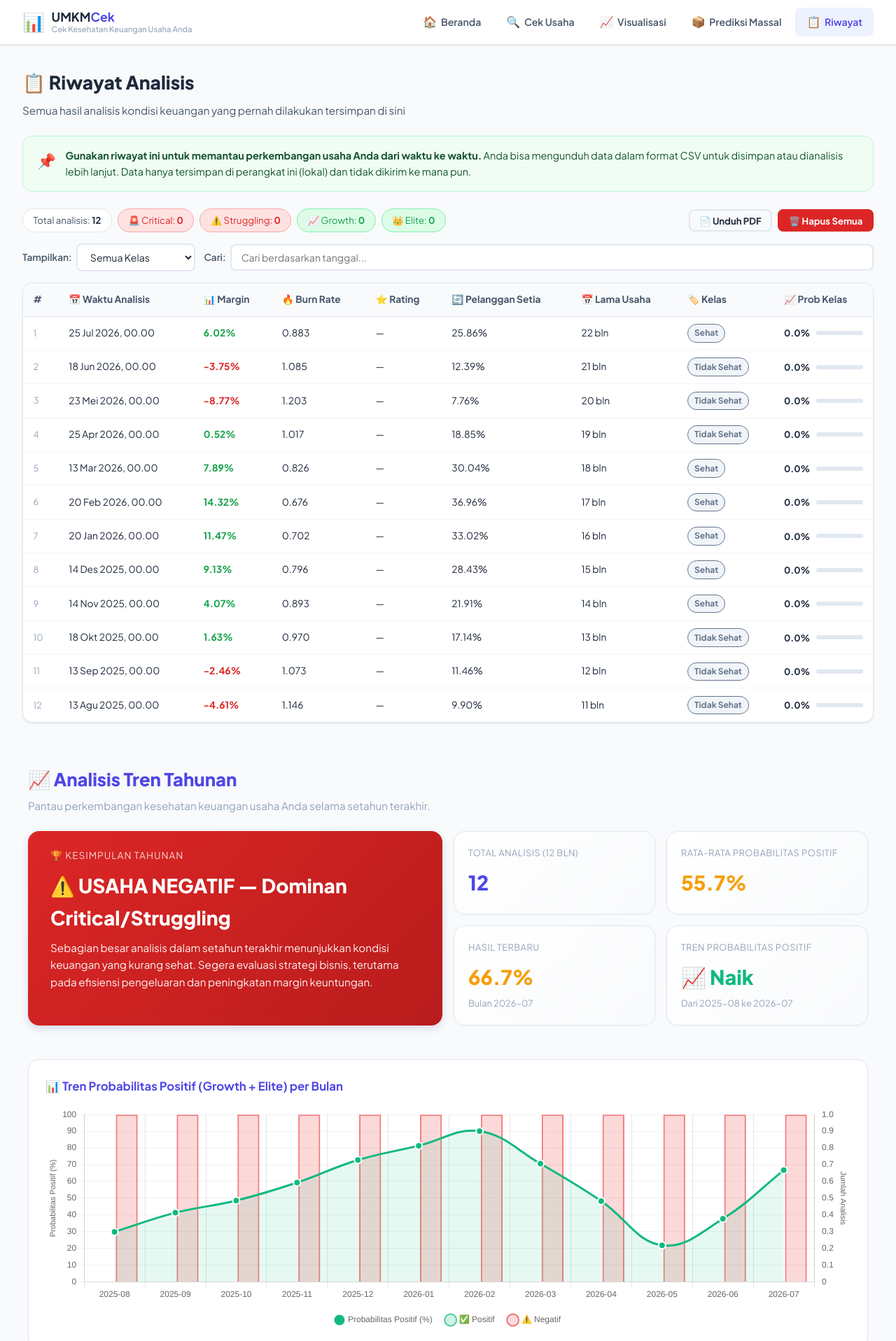
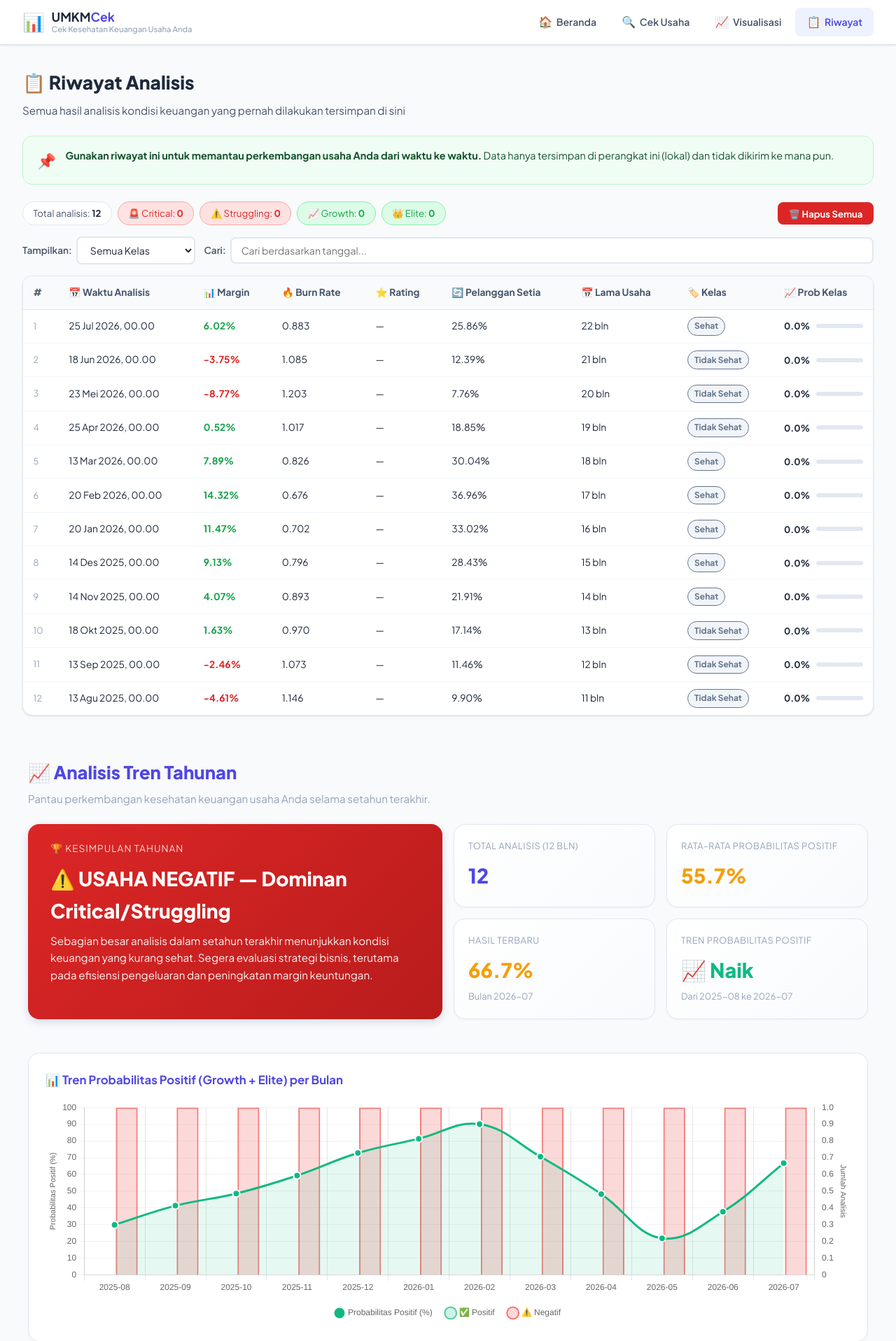
Before and after one commit to kianlabs/umkm-finance-classifier, a Flask app: page /riwayat in a window 1280 px wide. Shown: the top 1917 px of the page at 70% size. Run offline with Flask 3, Linux system fonts and the light colour scheme.

Commit message:
refactor: hapus fitur di luar laporan skripsi (Prediksi Massal & Export PDF)
- Hapus route /batch, endpoint /api/predict/batch, dan link nav Prediksi Massal
- Hapus tombol + fungsi export PDF di Riwayat (riwayat kini: tampil, cari, filter, tren — sesuai Bab 4.10 naskah)
- README root & inner disesuaikan: galeri 3 screenshot, tanpa batch/PDF
- Model, data, dan metrik tidak berubah (50 tests passed, /api/predict tetap Growth 0,9976 untuk sampel naskah)

```diff
--- a/umkm-financial-classifier/app.py
+++ b/umkm-financial-classifier/app.py
@@ -282,140 +282,6 @@
     })
 
 
-# ── Halaman Prediksi Batch ────────────────────────────────────────────────────
-
-@app.route("/batch")
-def batch():
-    """Halaman upload CSV untuk prediksi massal."""
-    return render_template("batch.html")
-
-
-@app.route("/api/predict/batch", methods=["POST"])
-def api_predict_batch():
-    """
-    Terima file CSV, validasi kolom, prediksi massal, kembalikan JSON.
-    """
-    import io
-    import pandas as pd
-
-    if "file" not in request.files:
-        return jsonify({"success": False, "error": "Tidak ada file yang diupload."}), 400
-
-    file = request.files["file"]
-    if file.filename == "":
-        return jsonify({"success": False, "error": "Nama file kosong."}), 400
-
-    if not file.filename.lower().endswith(".csv"):
-        return jsonify({"success": False, "error": "Format file harus .csv."}), 400
-
-    try:
-        df = pd.read_csv(io.StringIO(file.stream.read().decode("utf-8-sig")))
-    except Exception as e:
-        return jsonify({"success": False, "error": f"Gagal membaca CSV: {str(e)}"}), 400
-
-    # Raw rename (sama seperti load_dataset di preprocessing.py) — 5 fitur SBS
-    COL_RAW_MAP_BATCH = {
-        "Net_Profit_Margin":      "Net_Profit_Margin (%)",
-        "Burn_Rate_Ratio":        "Burn_Rate_Ratio",
-        "Avg_Historical_Rating":  "Avg_Historical_Rating",
-        "Business_Tenure_Months": "Business_Tenure_Months",
-        "Repeat_Order_Rate":      "Repeat_Order_Rate (%)",
-    }
-    rename_map = {v: k for k, v in COL_RAW_MAP_BATCH.items() if v in df.columns}
-    if rename_map:
-        df = df.rename(columns=rename_map)
-
-    # Validasi kolom
-    from src.preprocessing import validate_csv_columns, FITUR_TERPILIH, BATAS_VALIDASI
-    is_valid, missing = validate_csv_columns(df)
-    if not is_valid:
-        return jsonify({
-            "success": False,
-            "error": f"Kolom tidak lengkap. Kolom yang dibutuhkan: {', '.join(FITUR_TERPILIH)}. "
-                     f"Missing: {', '.join(missing)}"
-        }), 400
-
-    # Validasi nilai per baris (bersihkan baris invalid)
-    valid_rows = []
-    error_rows = []
-    for idx, row in df.iterrows():
-        data = {col: row[col] for col in FITUR_TERPILIH}
-        valid, errs = validate_input(data)
-        if valid:
-            valid_rows.append(idx)
-        else:
-            error_rows.append({"baris": int(idx) + 2, "errors": errs})
-
-    if len(valid_rows) == 0:
-        return jsonify({
-            "success": False,
-            "error": "Tidak ada baris dengan data valid untuk diprediksi.",
-            "error_rows": error_rows
-        }), 400
-
-    try:
-        pipeline = get_pipeline()
-        from src.model import predict_dataframe, generate_rekomendasi
-        import numpy as np
-        df_valid = df.loc[valid_rows].copy()
-        hasil = predict_dataframe(pipeline, df_valid)
-
-        # Tambah rekomendasi per baris (proba mengikuti urutan KELAS)
-        hasil["Rekomendasi"] = hasil.apply(
-            lambda r: generate_rekomendasi(
-                int(r["Prediksi_Label"]),
-                np.array([r[f"Prob_{k}"] for k in KELAS])),
-            axis=1
-        )
-
-        # Simpan ke riwayat
-        for idx, row in hasil.iterrows():
-            input_data = {col: row[col] for col in FITUR_TERPILIH}
-            output_data = {
-                "label": int(row["Prediksi_Label"]),
-                "label_teks": row["Prediksi_Teks"],
-                "probabilitas": {k: row[f"Prob_{k}"] for k in KELAS},
-                "prob_max": row["Prob_Max"],
-                "rekomendasi": row["Rekomendasi"],
-            }
-            append_history(input_data, output_data)
-
-        # Hasil sebagai list of dict
-        predictions = []
-        for _, row in hasil.iterrows():
-            predictions.append({
-                **{col: (
-                    float(row[col]) if isinstance(row[col], (int, float))
-                    else str(row[col])
-                ) for col in FITUR_TERPILIH},
-                "label": int(row["Prediksi_Label"]),
-                "label_teks": row["Prediksi_Teks"],
-                "probabilitas": {k: round(float(row[f"Prob_{k}"]), 4) for k in KELAS},
-                "prob_max": round(float(row["Prob_Max"]), 4),
-                "rekomendasi": row["Rekomendasi"],
-            })
-
-        # Statistik per kelas
-        per_kelas = {k: sum(1 for p in predictions if p["label_teks"] == k) for k in KELAS}
-
-        return jsonify({
-            "success": True,
-            "total": len(predictions),
-            "per_kelas": per_kelas,
-            "total_critical": per_kelas["Critical"],
-            "total_elite": per_kelas["Elite"],
-            "total_growth": per_kelas["Growth"],
-            "total_struggling": per_kelas["Struggling"],
-            "total_invalid": len(error_rows),
-            "error_rows": error_rows,
-            "predictions": predictions,
-        })
-
-    except Exception as e:
-        app.logger.error(traceback.format_exc())
-        return jsonify({"success": False, "error": f"Kesalahan saat prediksi: {str(e)}"}), 500
-
-
 # ── Error Handlers ───────────────────────────────────────────────────────────
 
 @app.errorhandler(404)
--- a/umkm-financial-classifier/static/js/riwayat.js
+++ b/umkm-financial-classifier/static/js/riwayat.js
@@ -1,5 +1,5 @@
 /**
- * riwayat.js — Riwayat prediksi dengan stat pills, filter, export, pagination
+ * riwayat.js — Riwayat prediksi dengan stat pills, filter, pagination
  */
 
 let allHistory  = [];
@@ -146,43 +146,6 @@
   });
 }
 
-/* ── Export PDF ──────────────────────────────────────────────────────────── */
-
-function exportPDF() {
-  const data = getFiltered();
-  if (!data.length) { alert("Tidak ada data untuk diekspor."); return; }
-
-  // Buka window baru untuk print
-  const printWindow = window.open('', '_blank');
-
-  const rows = data.map((item, idx) => {
-    const i = item.input || {}; const o = item.output || {};
-    const prob = o.prob_max != null ? (o.prob_max * 100).toFixed(1) + "%" : "-";
-    const warna = WARNA_KELAS_R[o.label_teks] || "#1e293b";
-    return `
-      <tr>
-        <td>${idx + 1}</td>
-        <td>${formatTs(item.timestamp)}</td>
-        <td>${i.Net_Profit_Margin != null ? i.Net_Profit_Margin + "%" : "-"}</td>
-        <td>${i.Burn_Rate_Ratio ?? "-"}</td>
-        <td>${i.Avg_Historical_Rating ?? "-"}</td>
-        <td>${i.Repeat_Order_Rate != null ? i.Repeat_Order_Rate + "%" : "-"}</td>
-        <td>${i.Business_Tenure_Months ?? "-"}</td>
-        <td style="color:${warna};font-weight:bold">${o.label_teks || "-"}</td>
-        <td>${prob}</td>
-      </tr>
-    `;
-  }).join("");
-
-  const total = data.length;
-  const count = k => data.filter(d => d.output?.label_teks === k).length;
-  setText("total-predictions", total.toLocaleString("id-ID"));
-  setText("total-critical",   count("Critical").toLocaleString("id-ID"));
-  setText("total-struggling", count("Struggling").toLocaleString("id-ID"));
-  setText("total-growth",     count("Growth").toLocaleString("id-ID"));
-  setText("total-elite",      count("Elite").toLocaleString("id-ID"));
-}
-
 /* ── Render Tabel ─────────────────────────────────────────────────────────── */
 
 function renderTable(data) {
@@ -286,101 +249,6 @@
   });
 }
 
-/* ── Export PDF ──────────────────────────────────────────────────────────── */
-
-function exportPDF() {
-  const data = getFiltered();
-  if (!data.length) { alert("Tidak ada data untuk diekspor."); return; }
-
-  // Buka window baru untuk print
-  const printWindow = window.open('', '_blank');
-
-  const rows = data.map((item, idx) => {
-    const i = item.input || {}; const o = item.output || {};
-    const prob = o.prob_max != null ? (o.prob_max * 100).toFixed(1) + "%" : "-";
-    const warna = WARNA_KELAS_R[o.label_teks] || "#1e293b";
-    return `
-      <tr>
-        <td>${idx + 1}</td>
-        <td>${formatTs(item.timestamp)}</td>
-        <td>${i.Net_Profit_Margin != null ? i.Net_Profit_Margin + "%" : "-"}</td>
-        <td>${i.Burn_Rate_Ratio ?? "-"}</td>
-        <td>${i.Avg_Historical_Rating ?? "-"}</td>
-        <td>${i.Repeat_Order_Rate != null ? i.Repeat_Order_Rate + "%" : "-"}</td>
-        <td>${i.Business_Tenure_Months ?? "-"}</td>
-        <td style="color:${warna};font-weight:bold">${o.label_teks || "-"}</td>
-        <td>${prob}</td>
-      </tr>
-    `;
-  }).join("");
-
-  const total = data.length;
-  const positif = data.filter(d => ["Growth", "Elite"].includes((d.output || {}).label_teks)).length;
-  const negatif = total - positif;
-
-  printWindow.document.write(`
-    <!DOCTYPE html>
-    <html>
-    <head>
-      <title>Riwayat Analisis Keuangan UMKM</title>
-      <style>
-        * { box-sizing: border-box; margin: 0; padding: 0; }
-        body { font-family: 'Segoe UI', Arial, sans-serif; padding: 20px; color: #1e293b; }
-        .header { text-align: center; margin-bottom: 20px; border-bottom: 2px solid #2563eb; padding-bottom: 15px; }
-        .header h1 { font-size: 24px; color: #1e2761; margin-bottom: 5px; }
-        .header p { color: #64748b; font-size: 14px; }
-        .stats { display: flex; justify-content: center; gap: 30px; margin-bottom: 20px; }
-        .stat { background: #f1f5f9; padding: 10px 20px; border-radius: 8px; text-align: center; }
-        .stat-label { font-size: 12px; color: #64748b; }
-        .stat-value { font-size: 20px; font-weight: bold; color: #1e2761; }
-        .stat-value.sehat { color: #10b981; }
-        .stat-value.tidak { color: #ef4444; }
-        table { width: 100%; border-collapse: collapse; font-size: 11px; }
-        th { background: #2563eb; color: white; padding: 10px 8px; text-align: left; font-weight: 600; }
-        td { padding: 8px; border-bottom: 1px solid #e2e8f0; }
-        tr:nth-child(even) { background: #f8fafc; }
-        .footer { margin-top: 20px; text-align: center; font-size: 11px; color: #94a3b8; }
-        @media print { body { padding: 0; } }
-      </style>
-    </head>
-    <body>
-      <div class="header">
-        <h1>📊 Laporan Riwayat Analisis Keuangan UMKM</h1>
-        <p>Skripsi Ridzkyan Buti Pratama - UMKMCek</p>
-      </div>
-      <div class="stats">
-        <div class="stat"><div class="stat-label">Total Analisis</div><div class="stat-value">${total}</div></div>
-        <div class="stat"><div class="stat-label">Positif (Growth/Elite)</div><div class="stat-value sehat">${positif}</div></div>
-        <div class="stat"><div class="stat-label">Negatif (Critical/Struggling)</div><div class="stat-value tidak">${negatif}</div></div>
-      </div>
-      <table>
-        <thead>
-          <tr>
-            <th>#</th>
-            <th>Waktu</th>
-            <th>Margin</th>
-            <th>Burn Rate</th>
-            <th>Rating</th>
-            <th>Repeat Order</th>
-            <th>Tenure (bln)</th>
-            <th>Kelas</th>
-            <th>Prob Kelas</th>
-          </tr>
-        </thead>
-        <tbody>
-          ${rows}
-        </tbody>
-      </table>
-      <div class="footer">
-        Dicetak pada: ${new Date().toLocaleString("id-ID")} | Sistem Klasifikasi Keuangan UMKM - UMKMCek
-      </div>
-      <script>window.onload = function() { window.print(); }<\/script>
-    </body>
-    </html>
-  `);
-  printWindow.document.close();
-}
-
 /* ── Hapus Semua ─────────────────────────────────────────────────────────── */
 
 async function clearHistory() {
--- a/umkm-financial-classifier/templates/base.html
+++ b/umkm-financial-classifier/templates/base.html
@@ -39,11 +39,6 @@
         </a>
       </li>
       <li>
-        <a href="/batch" class="nav-link {% if request.path == '/batch' %}active{% endif %}">
-          <span class="nav-icon">📦</span><span class="nav-label">Prediksi Massal</span>
-        </a>
-      </li>
-      <li>
         <a href="/riwayat" class="nav-link {% if request.path == '/riwayat' %}active{% endif %}">
           <span class="nav-icon">📋</span><span class="nav-label">Riwayat</span>
         </a>
@@ -57,7 +52,6 @@
     <a href="/dashboard"   class="mobile-link {% if request.path == '/dashboard' %}active{% endif %}">🏠 Beranda</a>
     <a href="/klasifikasi" class="mobile-link {% if request.path == '/klasifikasi' %}active{% endif %}">🔍 Cek Usaha</a>
     <a href="/visualisasi" class="mobile-link {% if request.path == '/visualisasi' %}active{% endif %}">📈 Visualisasi</a>
-    <a href="/batch"       class="mobile-link {% if request.path == '/batch' %}active{% endif %}">📦 Prediksi Massal</a>
     <a href="/riwayat"     class="mobile-link {% if request.path == '/riwayat' %}active{% endif %}">📋 Riwayat</a>
   </div>
 
--- a/umkm-financial-classifier/templates/riwayat.html
+++ b/umkm-financial-classifier/templates/riwayat.html
@@ -16,7 +16,6 @@
   <div class="info-box-icon">📌</div>
   <div>
     <strong>Gunakan riwayat ini untuk memantau perkembangan usaha Anda dari waktu ke waktu.</strong>
-    Anda bisa mengunduh data dalam format CSV untuk disimpan atau dianalisis lebih lanjut.
     Data hanya tersimpan di perangkat ini (lokal) dan tidak dikirim ke mana pun.
   </div>
 </div>
@@ -41,7 +40,6 @@
     </div>
   </div>
   <div class="riwayat-actions">
-    <button class="btn btn-secondary btn-sm" onclick="exportPDF()">📄 Unduh PDF</button>
     <button class="btn btn-danger btn-sm" onclick="clearHistory()">🗑️ Hapus Semua</button>
   </div>
 </div>
```
Also changed, not shown: umkm-financial-classifier/tests/test_pbt.py (+2 -2 lines), README.md, docs/screenshots/README.md, umkm-financial-classifier/README.md.
